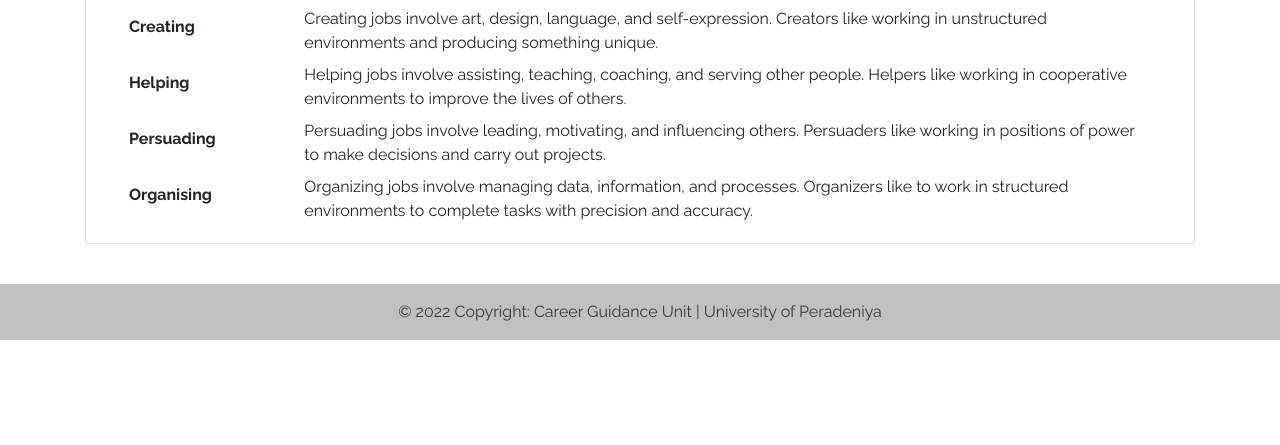
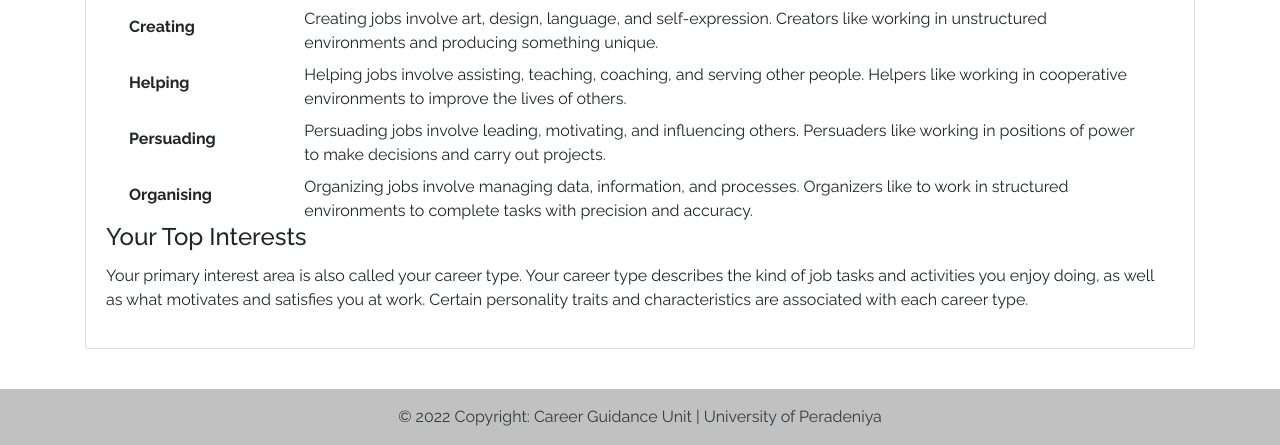
Before and after one commit to ratheesk/we-lead, a PHP site: page /pages/holland-career-test-eng-6.php in a window 1280 px wide. Shown: the part 1264-1709 px from the top of the page. Before the commit the page ends 1604 px from the top, so only its background shows below. Run offline with PHP 8.4, Linux system fonts and the light colour scheme; some libraries are stand-ins or nearby versions.

Commit message:
Add top intereset area explanation

```diff
--- a/components/holland-career-test/career-interest-profile.inc.php
+++ b/components/holland-career-test/career-interest-profile.inc.php
@@ -53,6 +53,12 @@
 </div>
 <!--End of Interest areas explanation-->
 
+<!--Top Interest areas explanation-->
+<h4 class="card-title">Your Top Interests</h4>
+<p class="card-text">Your primary interest area is also called your career type. Your career type describes the kind of
+    job tasks and activities you enjoy doing, as well as what motivates and satisfies you at work. Certain personality
+    traits and characteristics are associated with each career type.</p>
+<!--End of Top Interest areas explanation-->
 <!--Script for bar chart-->
 <script>
 var xValues = ["Building", "Thinking", "Creating", "Helping", "Persuading", "Organising"];
```
